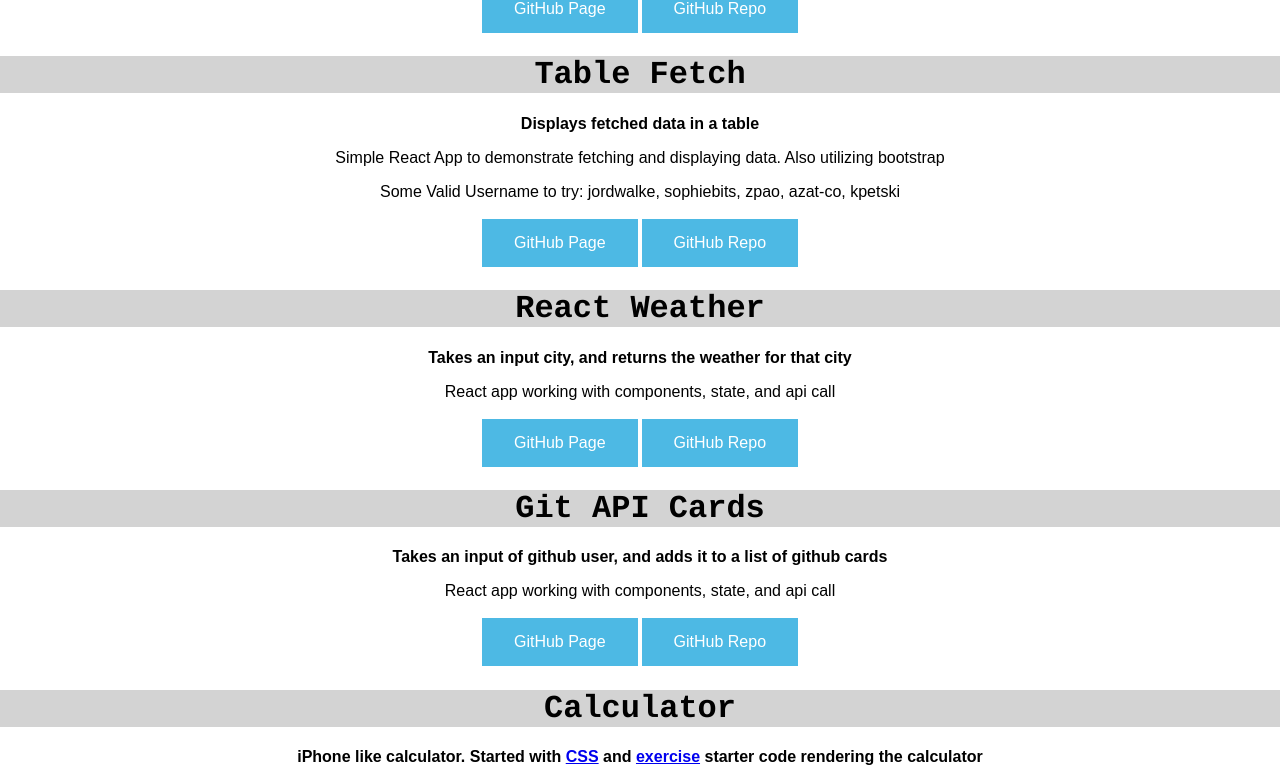
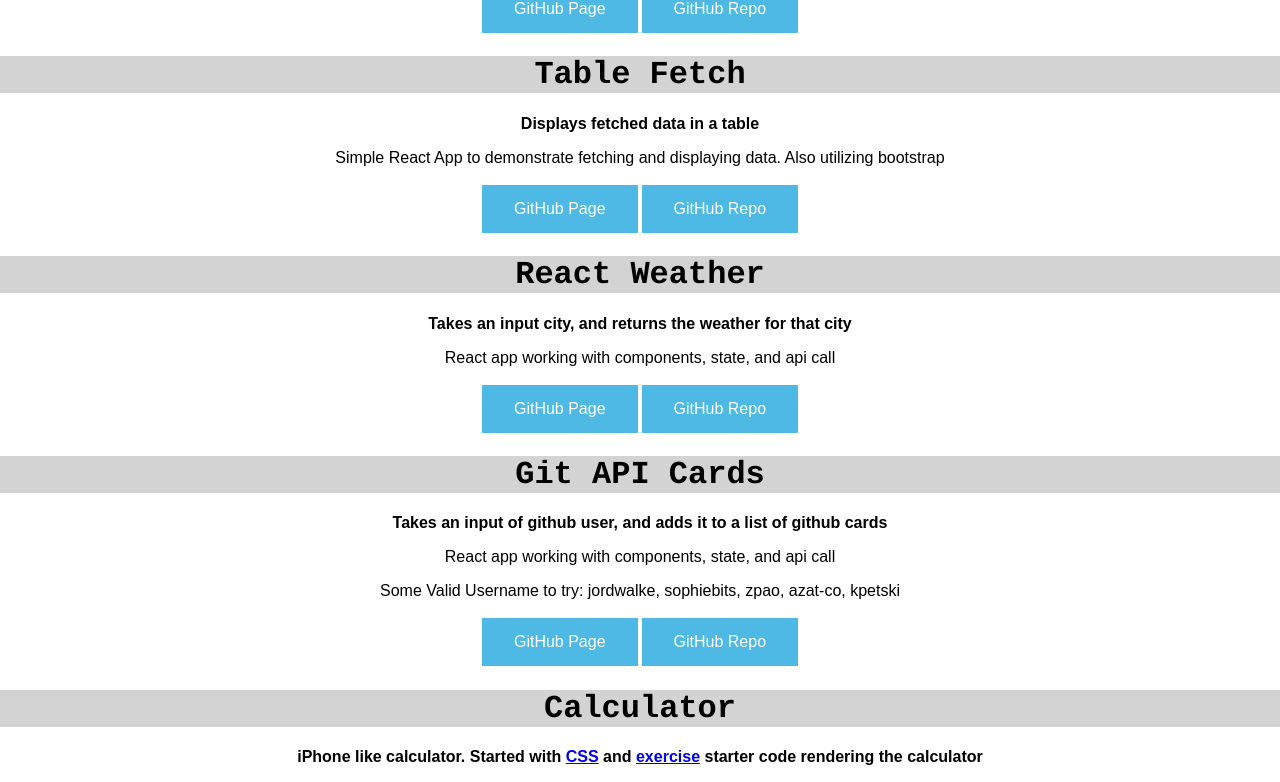
Before and after one commit to kpetski/git-pages, a React (Create React App) app: page / in a window 1280 px wide. Shown: the part 594-1376 px from the top of the page. Built offline with nearby package versions, Linux system fonts and the light colour scheme.

Commit message:
usernames under wrong project

```diff
--- a/src/components/GitApiCards.js
+++ b/src/components/GitApiCards.js
@@ -8,6 +8,7 @@ class GitApiCards extends Component {
           <h1 style={{backgroundColor: "lightgray"}}>Git API Cards</h1>
           <p><strong>Takes an input of github user, and adds it to a list of github cards</strong></p>
           <p>React app working with components, state, and api call</p>
+          <p>Some Valid Username to try: jordwalke, sophiebits, zpao, azat-co, kpetski</p>
           <button onClick={()=> window.open("https://kpetski.github.io/git-api-cards/", '_blank')}>GitHub Page</button>
           <button className="button" onClick={()=> window.open("https://github.com/kpetski/git-api-cards", '_blank')}>GitHub Repo</button>
       </div>
--- a/src/components/TableFetch.js
+++ b/src/components/TableFetch.js
@@ -8,7 +8,6 @@ class TableFetch extends Component {
           <h1 style={{backgroundColor: "lightgray"}}>Table Fetch</h1>
           <p><strong>Displays fetched data in a table</strong></p>
           <p>Simple React App to demonstrate fetching and displaying data.  Also utilizing bootstrap</p>
-          <p>Some Valid Username to try: jordwalke, sophiebits, zpao, azat-co, kpetski</p>
           <button onClick={()=> window.open("https://kpetski.github.io/table-fetch-example/", '_blank')}>GitHub Page</button>
           <button className="button" onClick={()=> window.open("https://github.com/kpetski/table-fetch-example", '_blank')}>GitHub Repo</button>
       </div>
```
